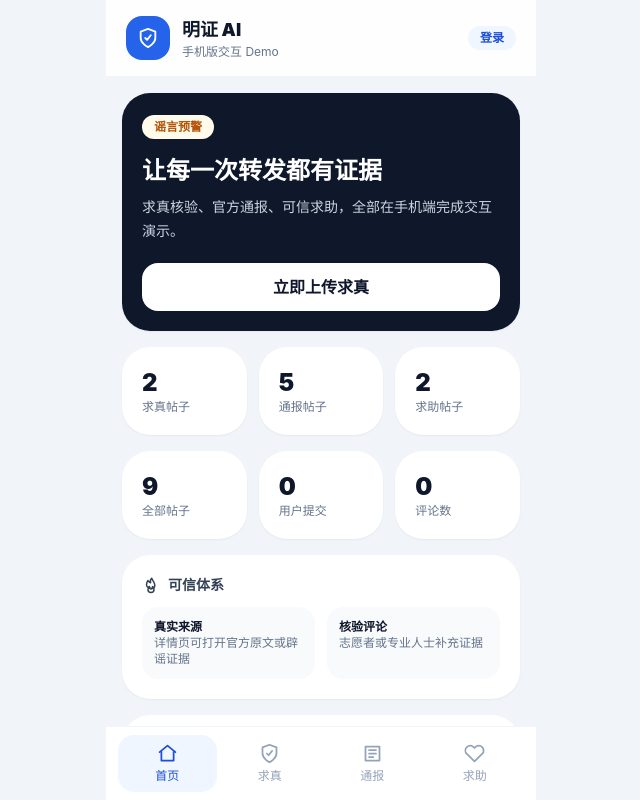
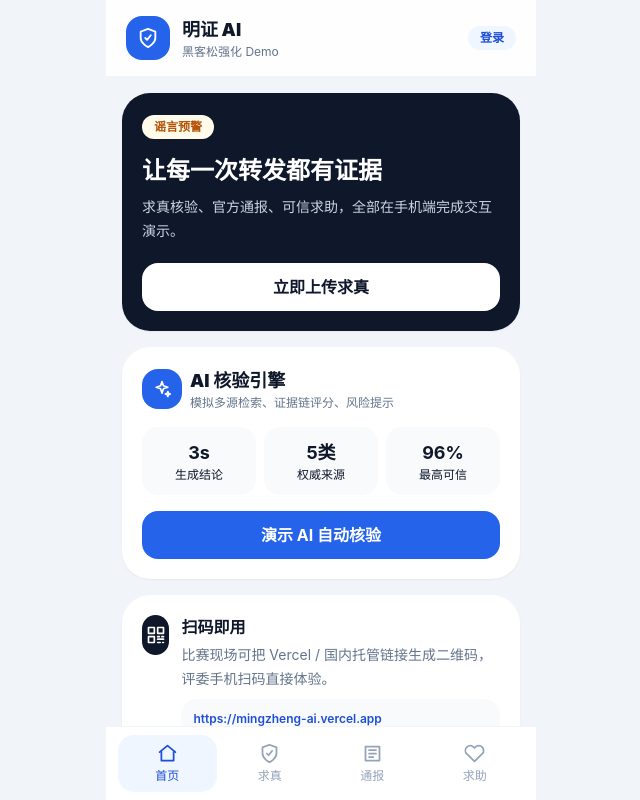
Before and after one commit to pageyawnzzn0913/mingzheng-ai, a React (Vite) app: page / in a window 1280 px wide. Shown: the top 800 px of the page, without its empty margins (319-959 px from the left). Built offline with nearby package versions, Linux system fonts and the light colour scheme.

Commit message:
Add AIEnhanceCard and QRDemoCard components

```diff
--- a/src/App.jsx
+++ b/src/App.jsx
@@ -13,6 +13,8 @@ function Icon({ type, size = 22 }) {
     right: <><path d="m9 18 6-6-6-6"/></>,
     flame: <><path d="M8.5 14.5A4.5 4.5 0 0 0 17 12c0-3.5-3-5.5-4-9-2 2-2.5 4-1.5 6-1.6-.5-2.8-1.7-3.5-3-1.5 2-2 3.6-2 5.5a4.5 4.5 0 0 0 2.5 4Z"/><path d="M12 22a4 4 0 0 0 4-4c0-1.5-.7-2.7-2-4 .2 2-1.4 3-2 3s-2.2-1-2-3c-1.3 1.3-2 2.5-2 4a4 4 0 0 0 4 4Z"/></>,
     link: <><path d="M10 13a5 5 0 0 0 7.1 0l2-2a5 5 0 0 0-7.1-7.1l-1.1 1.1"/><path d="M14 11a5 5 0 0 0-7.1 0l-2 2a5 5 0 0 0 7.1 7.1l1.1-1.1"/></>,
+    spark: <><path d="M12 3l1.7 5.2L19 10l-5.3 1.8L12 17l-1.7-5.2L5 10l5.3-1.8L12 3Z"/><path d="M19 15l.8 2.2L22 18l-2.2.8L19 21l-.8-2.2L16 18l2.2-.8L19 15Z"/></>,
+    qr: <><path d="M3 3h7v7H3z"/><path d="M14 3h7v7h-7z"/><path d="M3 14h7v7H3z"/><path d="M14 14h2"/><path d="M19 14h2"/><path d="M14 17h7"/><path d="M14 21h3"/><path d="M20 21h1"/></>,
   };
   return <svg {...common}>{paths[type] || paths.home}</svg>;
 }
@@ -151,7 +153,43 @@ function EvidenceBox({ links = [] }) {
   );
 }
 
-function DetailView({ post, onBack, onDelete, onSupport, comments, commentText, commentType, onCommentInput, onCommentTypeInput, onAddComment, isLoggedIn, requireLogin }) {
+
+function AIEnhanceCard({ onStart }) {
+  return (
+    <Card>
+      <div className="flex items-center gap-2">
+        <div className="flex h-10 w-10 items-center justify-center rounded-2xl bg-blue-600 text-white"><Icon type="spark" size={20} /></div>
+        <div>
+          <h2 className="text-lg font-black">AI 核验引擎</h2>
+          <p className="text-xs text-slate-500">模拟多源检索、证据链评分、风险提示</p>
+        </div>
+      </div>
+      <div className="mt-4 grid grid-cols-3 gap-2 text-center text-xs">
+        <div className="rounded-2xl bg-slate-50 p-3"><b className="block text-lg text-slate-900">3s</b>生成结论</div>
+        <div className="rounded-2xl bg-slate-50 p-3"><b className="block text-lg text-slate-900">5类</b>权威来源</div>
+        <div className="rounded-2xl bg-slate-50 p-3"><b className="block text-lg text-slate-900">96%</b>最高可信</div>
+      </div>
+      <button onClick={onStart} className="mt-4 w-full rounded-2xl bg-blue-600 py-3 font-bold text-white">演示 AI 自动核验</button>
+    </Card>
+  );
+}
+
+function QRDemoCard() {
+  return (
+    <Card>
+      <div className="flex items-start gap-3">
+        <div className="flex h-10 w-10 items-center justify-center rounded-2xl bg-slate-900 text-white"><Icon type="qr" size={20} /></div>
+        <div>
+          <h2 className="font-black">扫码即用</h2>
+          <p className="mt-1 text-sm leading-6 text-slate-500">比赛现场可把 Vercel / 国内托管链接生成二维码，评委手机扫码直接体验。</p>
+          <p className="mt-2 rounded-2xl bg-slate-50 p-3 text-xs font-semibold text-blue-700">https://mingzheng-ai.vercel.app</p>
+        </div>
+      </div>
+    </Card>
+  );
+}
+
+function DetailView({ post, onBack, onDelete, onSupport, comments, commentText, commentType, onCommentInput, onCommentTypeInput, onAddComment, onDeleteComment, currentUserName, isLoggedIn, requireLogin }) {
   const { type, item } = post;
   const isTruth = type === "truth";
   const isNotice = type === "notice";
@@ -233,7 +271,20 @@ function DetailView({ post, onBack, onDelete, onSupport, comments, commentText,
             {comments.some(c => c.type === "核验评论") && <p className="rounded-2xl bg-emerald-50 p-3 text-sm font-bold text-emerald-700">已有核验评论，可作为可信度参考。</p>}
             {comments.map((c, idx) => (
               <div key={idx} className="rounded-2xl bg-white p-3 text-sm text-slate-600">
-                <div className="flex items-center justify-between gap-2"><div className="font-bold text-slate-900">{c.user}</div>{c.role && <UserBadge role={c.role} />}</div>
+                <div className="flex items-center justify-between gap-2">
+                  <div className="flex items-center gap-2">
+                    <div className="font-bold text-slate-900">{c.user}</div>
+                    {c.role && <UserBadge role={c.role} />}
+                  </div>
+                  {isLoggedIn && c.user === currentUserName && (
+                    <button
+                      onClick={() => onDeleteComment(idx)}
+                      className="rounded-full bg-rose-50 px-3 py-1 text-xs font-bold text-rose-600"
+                    >
+                      删除
+                    </button>
+                  )}
+                </div>
                 <div className="mt-1">{c.type === "核验评论" && <span className="mr-2 rounded-full bg-emerald-50 px-2 py-0.5 text-xs font-bold text-emerald-700">核验评论</span>}{c.text}</div>
                 <div className="mt-1 text-xs text-slate-400">{c.time}</div>
               </div>
@@ -286,6 +337,7 @@ export default function App() {
   const [loginError, setLoginError] = useState("");
   const [userRole, setUserRole] = useState("普通用户");
   const [commentType, setCommentType] = useState("普通评论");
+  const [aiDemo, setAiDemo] = useState(false);
 
   const uploadFiles = (e, setter) => {
     if (!isLoggedIn) {
@@ -394,6 +446,20 @@ export default function App() {
     setCommentText("");
   }
 
+  function deleteComment(index) {
+    if (!selectedPost) return;
+    if (!confirm("确定删除这条评论吗？")) return;
+
+    const key = getPostKey(selectedPost.type, selectedPost.item, selectedPost.index);
+    const updated = [...(comments[key] || [])];
+    updated.splice(index, 1);
+
+    setComments({
+      ...comments,
+      [key]: updated,
+    });
+  }
+
   function deleteUserPost(type, index) {
     if (!isLoggedIn) return requireLogin();
     if (!confirm("确定删除这条自己提交的内容吗？")) return;
@@ -422,7 +488,7 @@ export default function App() {
               <div className="flex h-11 w-11 items-center justify-center rounded-2xl bg-blue-600 text-white"><Icon type="shield" /></div>
               <div>
                 <div className="text-lg font-black">明证 AI</div>
-                <div className="text-xs text-slate-500">手机版交互 Demo</div>
+                <div className="text-xs text-slate-500">黑客松强化 Demo</div>
               </div>
             </div>
             <button onClick={isLoggedIn ? logout : () => setShowLogin(true)} className={`rounded-full px-3 py-1 text-xs font-bold ${isLoggedIn ? "bg-emerald-50 text-emerald-700" : "bg-blue-50 text-blue-700"}`}>{isLoggedIn ? `${loginName} · 退出` : "登录"}</button>
@@ -447,9 +513,29 @@ export default function App() {
           </div>
         )}
 
+        {aiDemo && (
+          <div className="fixed inset-0 z-50 flex items-center justify-center bg-slate-900/50 px-6">
+            <div className="w-full max-w-[360px] rounded-[30px] bg-white p-5 shadow-xl">
+              <div className="flex items-center gap-3">
+                <div className="flex h-12 w-12 animate-pulse items-center justify-center rounded-2xl bg-blue-600 text-white"><Icon type="spark" /></div>
+                <div>
+                  <h2 className="text-xl font-black">AI 核验完成</h2>
+                  <p className="text-sm text-slate-500">已生成可解释证据链</p>
+                </div>
+              </div>
+              <div className="mt-5 space-y-3 text-sm">
+                <div className="rounded-2xl bg-blue-50 p-4"><b className="text-blue-700">1. 传播源识别：</b>检测到短视频/截图类信息，需重点核验原始出处。</div>
+                <div className="rounded-2xl bg-emerald-50 p-4"><b className="text-emerald-700">2. 权威源比对：</b>优先匹配政府网站、应急管理、市场监管、联合辟谣平台。</div>
+                <div className="rounded-2xl bg-amber-50 p-4"><b className="text-amber-700">3. 风险提示：</b>标题绝对化、缺少时间地点、无官方来源时降低可信度。</div>
+              </div>
+              <button onClick={() => { setAiDemo(false); setTab("truth"); }} className="mt-5 w-full rounded-2xl bg-blue-600 py-3 font-bold text-white">去体验求真流程</button>
+            </div>
+          </div>
+        )}
+
         <main className="space-y-4 p-4">
           {selectedPost && (
-            <DetailView post={selectedPost} onBack={() => setSelectedPost(null)} onDelete={() => deleteUserPost(selectedPost.type, selectedPost.index)} onSupport={() => selectedPost.type === "help" && support(selectedPost.index)} comments={comments[getPostKey(selectedPost.type, selectedPost.item, selectedPost.index)] || []} commentText={commentText} commentType={commentType} onCommentInput={setCommentText} onCommentTypeInput={setCommentType} onAddComment={addComment} isLoggedIn={isLoggedIn} requireLogin={requireLogin} />
+            <DetailView post={selectedPost} onBack={() => setSelectedPost(null)} onDelete={() => deleteUserPost(selectedPost.type, selectedPost.index)} onSupport={() => selectedPost.type === "help" && support(selectedPost.index)} comments={comments[getPostKey(selectedPost.type, selectedPost.item, selectedPost.index)] || []} commentText={commentText} commentType={commentType} onCommentInput={setCommentText} onCommentTypeInput={setCommentType} onAddComment={addComment} onDeleteComment={deleteComment} currentUserName={loginName || "当前用户"} isLoggedIn={isLoggedIn} requireLogin={requireLogin} />
           )}
 
           {!selectedPost && (
@@ -461,6 +547,8 @@ export default function App() {
                   <p className="mt-2 text-sm leading-6 text-slate-300">求真核验、官方通报、可信求助，全部在手机端完成交互演示。</p>
                   <button onClick={() => setTab("truth")} className="mt-5 w-full rounded-2xl bg-white py-3 font-bold text-slate-900">立即上传求真</button>
                 </Card>
+                <AIEnhanceCard onStart={() => setAiDemo(true)} />
+                <QRDemoCard />
                 <div className="grid grid-cols-3 gap-3">
                   <Card><div className="text-2xl font-black">{records.length}</div><div className="text-xs text-slate-500">求真帖子</div></Card>
                   <Card><div className="text-2xl font-black">{notices.length}</div><div className="text-xs text-slate-500">通报帖子</div></Card>
```
